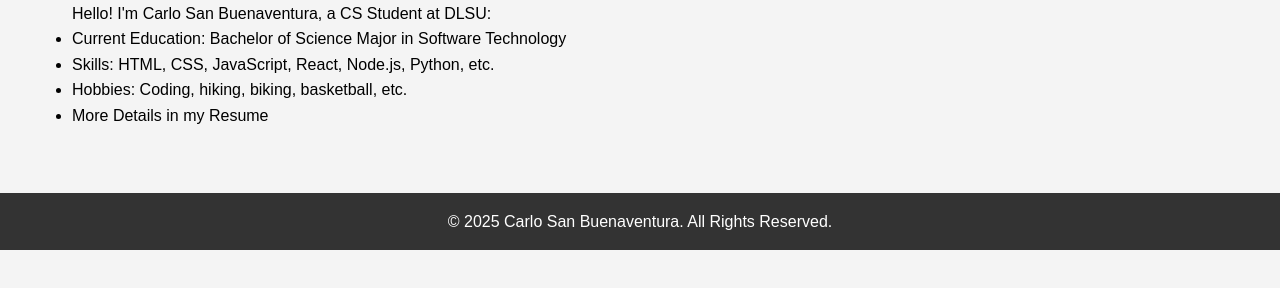
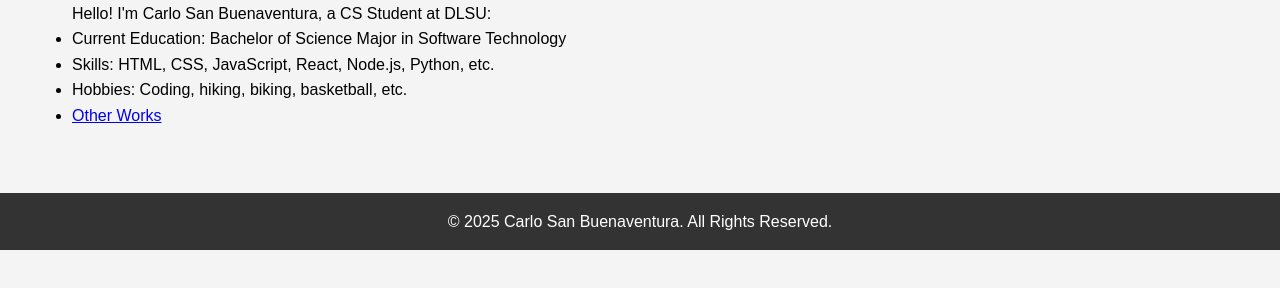
Before and after one commit to KarnoSQ/SAS3000_E-Portfolio, a plain HTML site: page about.html in a window 1280 px wide. Shown: the part 146-434 px from the top of the page. Drawn offline with Linux system fonts and the light colour scheme; a script that the page names is missing.

Commit message:
Update about.html

```diff
--- a/about.html
+++ b/about.html
@@ -28,7 +28,7 @@
                 <li>Current Education: Bachelor of Science Major in Software Technology</li>
                 <li>Skills: HTML, CSS, JavaScript, React, Node.js, Python, etc.</li>
                 <li>Hobbies: Coding, hiking, biking, basketball, etc.</li>
-                <li>More Details in my Resume</li>
+                <li><a href="https://karnosq.github.io/Carlo-San-Buenaventura-Basic-Portfolio/">Other Works</a></li>
             </ul>
         </section>
     </main>
```
